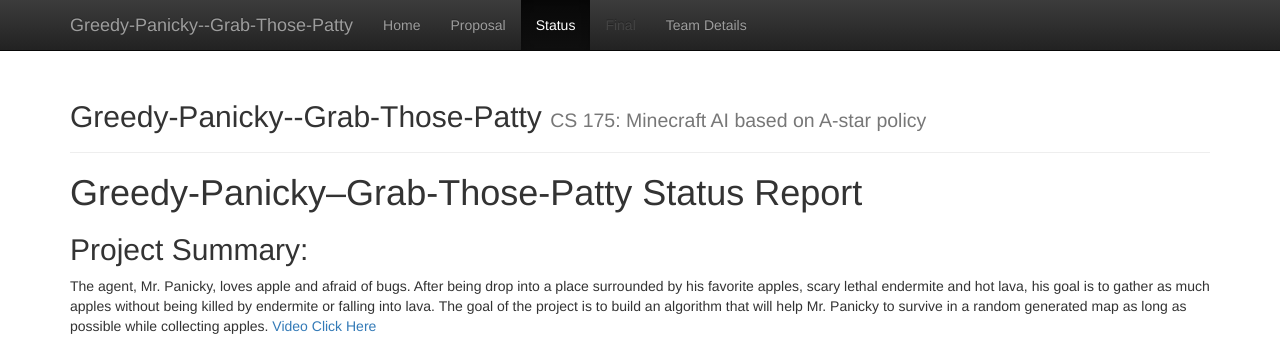
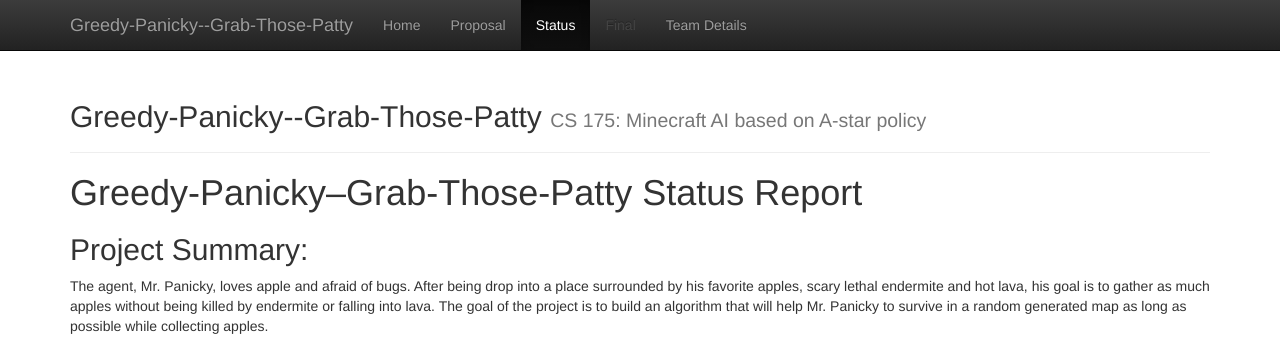
Before and after one commit to Leoll1020/Greedy-Panicky--Grab-Those-Patty, a Jekyll site: the page built from docs/status.md, in a window 1280 px wide and 900 px high, cut to the strip 0-342 px from the top of the window. Built offline with Jekyll 4.4.1, drawn with Linux system fonts in a browser that asks for light colours.

Commit message:
Create status.md

```diff
--- a/docs/status.md
+++ b/docs/status.md
@@ -4,9 +4,9 @@
 ---
 # Greedy-Panicky--Grab-Those-Patty Status Report
 ## Project Summary:
-The agent, Mr. Panicky, loves apple and afraid of bugs. After being drop into a place surrounded by his favorite apples, scary lethal endermite and hot lava, his goal is to gather as much apples without being killed by endermite or falling into lava. The goal of the project is to build an algorithm that will help Mr. Panicky to survive in a random generated map as long as possible while collecting apples. [Video Click Here][video ref]
+The agent, Mr. Panicky, loves apple and afraid of bugs. After being drop into a place surrounded by his favorite apples, scary lethal endermite and hot lava, his goal is to gather as much apples without being killed by endermite or falling into lava. The goal of the project is to build an algorithm that will help Mr. Panicky to survive in a random generated map as long as possible while collecting apples.
 
-<div><iframe width="1280" height="720" src="https://www.youtube.com/embed/h-qSJNtnlz0" frameborder="0" allowfullscreen></iframe></div>
+<div><iframe width="640" height="480" src="https://www.youtube.com/embed/h-qSJNtnlz0" frameborder="0" allowfullscreen></iframe></div>
 
 
 ## Approach:
```
